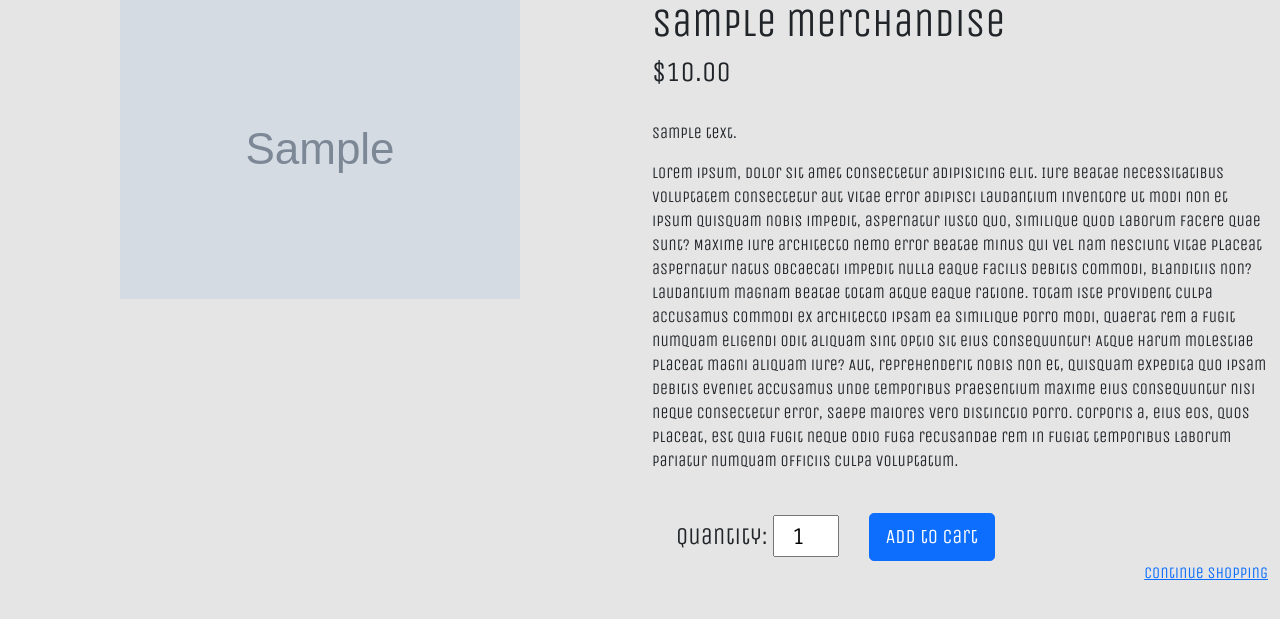
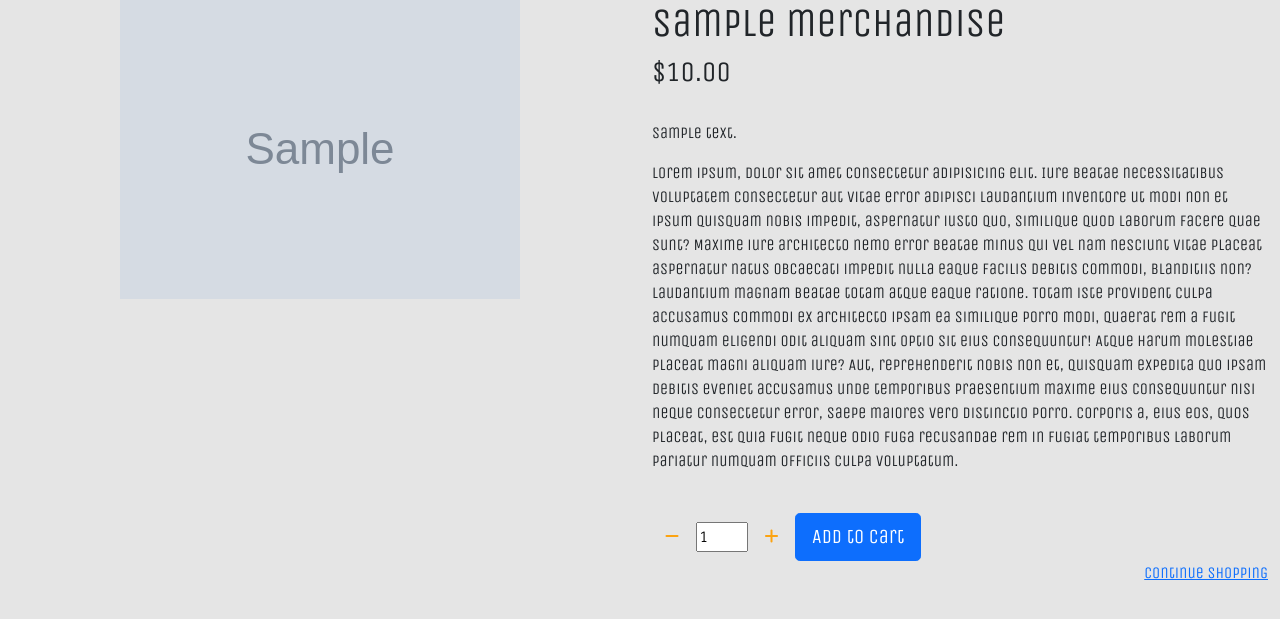
Before and after one commit to Code-Institute-Submissions/Zuhur-ms4_Feb, a Django app: page /merch/1 in a window 1280 px wide. Shown: the part 113-732 px from the top of the page. Run offline with Django 3.2, Linux system fonts and the light colour scheme; tables that the repository leaves empty hold one stand-in row (values such as "Sample post"); grey boxes marked "Sample" are stand-in pictures; some libraries are stand-ins or nearby versions; some web fonts are replaced.

Commit message:
Add functionality to quantity buttons

```diff
--- /dev/null
+++ b/merchandise/templates/merchandise/includes/quantity_script.html
@@ -0,0 +1,31 @@
+<script type="text/javascript">
+
+    // Increment quantity by 1 when plus button clicked
+    $('.increment-qty').click(function(e) {
+            e.preventDefault();
+            var closestInput = $(this).closest('.add-to-cart').find('.qty_input')[0];
+            var currentValue = parseInt($(closestInput).val());
+            $(closestInput).val(currentValue + 1);
+            var itemId = $(this).data('item_id');
+            btnActivity(itemId);
+        });
+
+    // Decrement quantity by 1 when minus button clicked
+    $('.decrement-qty').click(function(e) {
+        e.preventDefault();
+        var closestInput = $(this).closest('.add-to-cart').find('.qty_input')[0];
+        var currentValue = parseInt($(closestInput).val());
+        $(closestInput).val(currentValue - 1);
+        var itemId = $(this).data('item_id');
+        btnActivity(itemId);
+    });
+
+function btnActivity(itemId) {
+        var currentValue = parseInt($(`#id_qty_${itemId}`).val());
+        var minusInactive = currentValue < 2;
+        var plusActive = currentValue > 9;
+        $(`#decrement-qty_${itemId}`).prop('disabled', minusInactive);
+        $(`#increment-qty_${itemId}`).prop('disabled', plusActive);
+    }
+
+</script>
--- a/merchandise/templates/merchandise/merch_detail.html
+++ b/merchandise/templates/merchandise/merch_detail.html
@@ -30,15 +30,32 @@
                 <div class="col-12">
                     <form action="{% url 'add-to-cart' merch.id %}" method="POST">
                         {% csrf_token %}
-                        <span class="merch-quantity fs-4">
-                            <div class="add-remove-cart d-inline m-2 py-2 px-3">
-                                <span class="text-center">
-                                    <label for="">Quantity: </label>
-                                    <input class="text-center" type="number" name="quantity" id="quantity" value="1" min=1 max=10 data-item_id="{{ merch.id }}">
-                                </span>
+                        <div class="add-to-cart d-inline">
+                            <div class="d-inline">
+                                <button class="decrement-qty btn"
+                                    data-item_id="{{ merch.id }}" id="decrement-qty_{{ merch.id }}">
+                                    <span class="icon">
+                                        <i class="fas fa-minus"></i>
+                                    </span>
+                                </button>
                             </div>
+
+                            <input class="qty_input" type="number"
+                                name="quantity" value="1" min="1" max="10"
+                                data-item_id="{{ merch.id }}"
+                                id="id_qty_{{ merch.id }}">
+
+
+                            <div class=" d-inline">
+                                <button class="increment-qty btn"
+                                    data-item_id="{{ merch.id }}" id="increment-qty_{{ merch.id }}">
+                                    <span class="icon">
+                                        <i class="fas fa-plus"></i>
+                                    </span>
+                                </button>
+                            </div>
+                        </div>
                             <input type="submit" class="btn btn-primary btn-lg" value="Add to cart">
-                        </span>
                         <input type="hidden" name="redirect_url" value="{{ request.path }}">
                     </form>
                 </div>
@@ -51,3 +68,8 @@
 </div>
 
 {% endblock %}
+
+{% block postjs %}
+{{block.super}}
+{% include 'merchandise/includes/quantity_script.html' %}
+{% endblock %}
```
